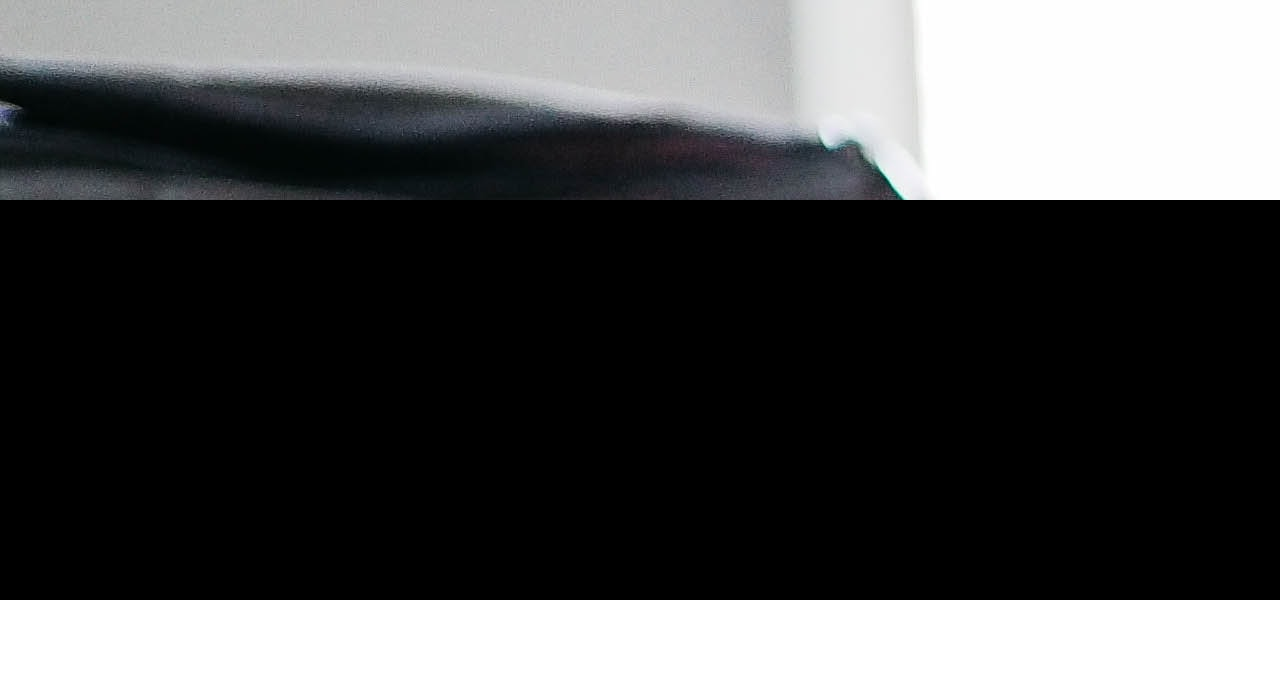
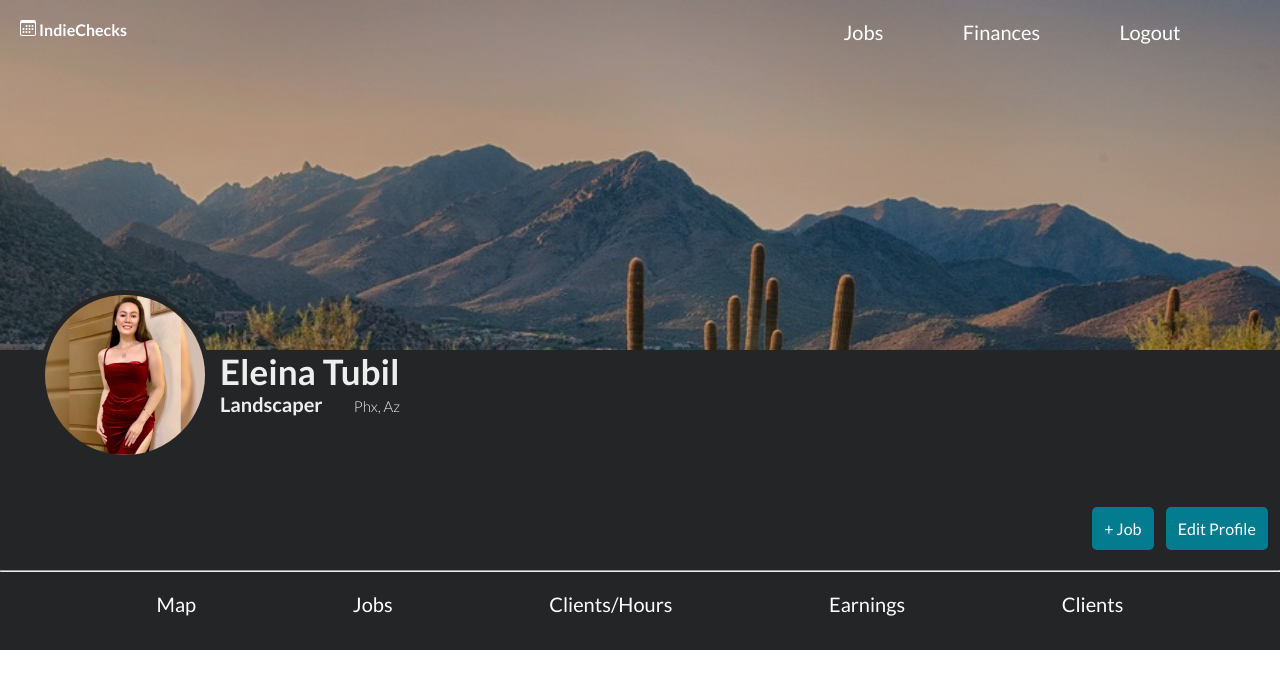
Before and after one commit to RodolfoMoralesPH/Papers-and-filing-cabinets, a React (Create React App) app in the folder frontend/: page /home in a window 1280 px wide. Shown: the top 688 px of the page. Built offline with nearby package versions, Linux system fonts and the light colour scheme.

Commit message:
added header component basics

```diff
--- /dev/null
+++ b/frontend/src/Components/Home/HomeHeader.jsx
@@ -0,0 +1,46 @@
+import React from 'react'
+import HomeNavbar from './HomeNavbar';
+function HomeHeader() {
+  return (
+    <div className="homeheader">
+        <div className="homeheader__backgroundimg">
+          <HomeNavbar />
+        </div>
+          <div className="homeheader__profile--img">
+            <div className="homeheader__profile--img-inner"></div>
+          </div>
+        <div className="homeheader__profile--info">
+          <h1 className="homeheader__profile--info-name">Eleina Tubil</h1>
+          <div className="homeheader__profile--info-box">
+            <h3 className="homeheader__profile--info-job">Landscaper</h3>
+            <span className="homeheader__profile--info-city">Phx, Az</span>
+          </div>
+
+          <div className="homeheader__right">
+            <div>
+              <btn className="btn btn_blue">+ Job</btn>
+            </div>
+            <div>
+              <btn className="btn btn_blue">Edit Profile</btn>
+            </div>
+          </div>
+
+
+        </div>
+
+        <hr />
+
+        <div className="menu margin-top-medium">
+          <ul className="menu__item">
+            <li className="menu__item--1">Map</li>
+            <li className="menu__item--2">Jobs</li>
+            <li className="menu__item--3">Clients/Hours</li>
+            <li className="menu__item--4">Earnings</li>
+            <li className="menu__item--5">Clients</li>
+          </ul>
+        </div>
+    </div>
+  )
+}
+
+export default HomeHeader
--- /dev/null
+++ b/frontend/src/Components/Home/HomeNavbar.jsx
@@ -0,0 +1,22 @@
+import React from 'react'
+import { BsCalendar3 } from 'react-icons/bs';
+
+function HomeNavbar() {
+  return (
+    <div className="homenavbar">
+        <span className="title">
+            <BsCalendar3 /> IndieChecks
+        </span>
+        <div className="homenavbar__menu">
+          <ul className="menu__item">
+            <li className="menu__item--1">Jobs</li>
+            <li className="menu__item--2">Finances</li>
+            <li className="menu__item--3">Logout</li>
+
+          </ul>
+        </div>
+    </div>
+  )
+}
+
+export default HomeNavbar
--- a/frontend/src/Components/HomeHeader.jsx
+++ /dev/null
@@ -1,13 +0,0 @@
-import React from 'react'
-
-function HomeHeader() {
-  return (
-    <div className="homeheader">
-        <div className="homeheader__backgroundimg"></div>
-        <div className="homeheader__profile--img"></div>
-        <div className="home-header__profile--info"></div>
-    </div>
-  )
-}
-
-export default HomeHeader
--- a/frontend/src/Pages/Home.jsx
+++ b/frontend/src/Pages/Home.jsx
@@ -1,10 +1,12 @@
 import React from 'react'
-import HomeHeader from '../Components/HomeHeader'
+import HomeHeader from '../Components/Home/HomeHeader'
+
 
 function Home() {
   return (
     <main>
         <HomeHeader />
+
     </main>
   )
 }
--- a/frontend/src/css/App.css
+++ b/frontend/src/css/App.css
@@ -26,6 +26,9 @@
 .card__title-text {
   font-size: 3rem;
   font-weight: 600; }
+
+ul {
+  list-style-type: none; }
 
 .margin-top-medium {
   margin-top: 2rem; }
@@ -102,6 +105,15 @@
   transform: translateY(-0.5rem);
   display: inline-block;
   padding: 2px; }
+
+.homenavbar {
+  display: flex;
+  justify-content: space-between;
+  color: #fff;
+  padding: 2rem; }
+
+.homenavbar__menu {
+  width: 40%; }
 
 .pricing {
   background-color: #fff;
@@ -202,13 +214,68 @@
   margin-left: 4rem; }
 
 .homeheader {
-  width: 100%;
-  height: 60rem;
-  background-color: black; }
+  margin: 0 auto;
+  max-width: 100%;
+  height: 65rem;
+  background-color: #242526;
+  position: relative; }
+  .homeheader__right {
+    width: 20rem;
+    display: flex;
+    right: 0;
+    position: absolute;
+    bottom: 10rem;
+    justify-content: space-evenly; }
   .homeheader__backgroundimg {
-    background-image: url("../img/camera.jpg");
+    background-image: linear-gradient(to right bottom, rgba(0, 0, 0, 0.2), rgba(0, 0, 0, 0.2)), url("../img/desert.jpg");
+    background-size: cover;
     width: 100%;
-    height: 20rem; }
+    height: 35rem;
+    position: relative; }
+  .homeheader__profile--img {
+    width: 17rem;
+    height: 17rem;
+    border-radius: 200rem;
+    background-color: #242526;
+    position: absolute;
+    margin-top: -6rem;
+    left: 4rem;
+    padding: .5rem; }
+    .homeheader__profile--img-inner {
+      width: 100%;
+      height: 100%;
+      background-image: url("../img/morena.jpg");
+      border-radius: 200rem;
+      background-size: cover; }
+  .homeheader__profile--info {
+    padding-left: 22rem;
+    width: 100%;
+    height: 22rem;
+    background-color: #242526; }
+    .homeheader__profile--info-name {
+      font-size: 3.5rem;
+      font-weight: 600;
+      color: #eee; }
+    .homeheader__profile--info-box {
+      display: flex;
+      justify-content: space-between;
+      color: #eee;
+      width: 18rem; }
+    .homeheader__profile--info-city {
+      font-size: 1.5rem;
+      font-weight: 300;
+      margin-top: .5rem; }
+    .homeheader__profile--info-job {
+      font-size: 2rem; }
+
+.menu__item {
+  display: flex;
+  justify-content: space-evenly;
+  cursor: pointer;
+  color: #fff;
+  font-size: 2rem; }
+  .menu__item--1:active {
+    color: aqua; }
 
 .row {
   max-width: 114rem;
--- a/frontend/src/sass/base/_typography.scss
+++ b/frontend/src/sass/base/_typography.scss
@@ -19,3 +19,7 @@
     font-size: 3rem;
     font-weight: 600;
 }
+ul{
+    list-style-type: none;
+
+}
--- a/frontend/src/sass/components/Navbar.scss
+++ b/frontend/src/sass/components/Navbar.scss
@@ -11,3 +11,13 @@
     display: inline-block;
     padding: 2px;
 }
+.homenavbar{
+    display:flex;
+    justify-content: space-between;
+    color: #fff;
+    padding: 2rem;
+}
+.homenavbar__menu{
+    width: 40%;
+
+}
--- a/frontend/src/sass/components/_homeheader.scss
+++ b/frontend/src/sass/components/_homeheader.scss
@@ -1,10 +1,90 @@
 .homeheader{
-    width: 100%;
-    height: 60rem;
-    background-color: black;
+    margin: 0 auto;
+    max-width: 100%;
+    height: 65rem;
+    background-color: #242526;
+    position: relative;
+    &__right{
+
+        width: 20rem;
+        display: flex;
+        right: 0;
+        position: absolute;
+        bottom: 10rem;
+        justify-content: space-evenly;
+    }
     &__backgroundimg{
-        background-image: url('../img/camera.jpg');
+        background-image: linear-gradient(to right bottom,
+        rgba(black, 0.2),
+        rgba(black, 0.2)), url('../img/desert.jpg');
+        background-size: cover;
         width: 100%;
-        height: 20rem;
+        height: 35rem;
+        position: relative;
+
+
+    }
+    &__profile--img{
+        &-inner{
+            width: 100%;
+            height:100%;
+            background-image: url('../img/morena.jpg');
+            border-radius: 200rem;
+            background-size: cover;
+        }
+        width: 17rem;
+        height:17rem;
+        border-radius: 200rem;
+        background-color: #242526;
+        position: absolute;
+        margin-top: -6rem;
+        left: 4rem;
+        padding: .5rem;
+    }
+    &__profile--info{
+        padding-left: 22rem;
+        &-name{
+            font-size: 3.5rem;
+            font-weight: 600;
+            color: #eee;
+
+
+        }
+        &-box{
+           display: flex;
+           justify-content: space-between;
+            color: #eee;
+
+            width: 18rem;
+        }
+        &-city{
+            font-size: 1.5rem;
+            font-weight: 300;
+            margin-top: .5rem;
+
+        }
+        &-job{
+            font-size: 2rem;
+
+
+        }
+        width:100%;
+        height: 22rem;
+        background-color: #242526;
+
     }
 }
+
+.menu__item{
+    display: flex;
+    justify-content: space-evenly;
+    cursor: pointer;
+    color:#fff;
+    font-size: 2rem;
+    &--1{
+        &:active{
+            color:aqua
+        }
+    }
+
+}
```
Also changed, not shown: frontend/src/Components/Button.jsx (added, +11 -0 lines).
